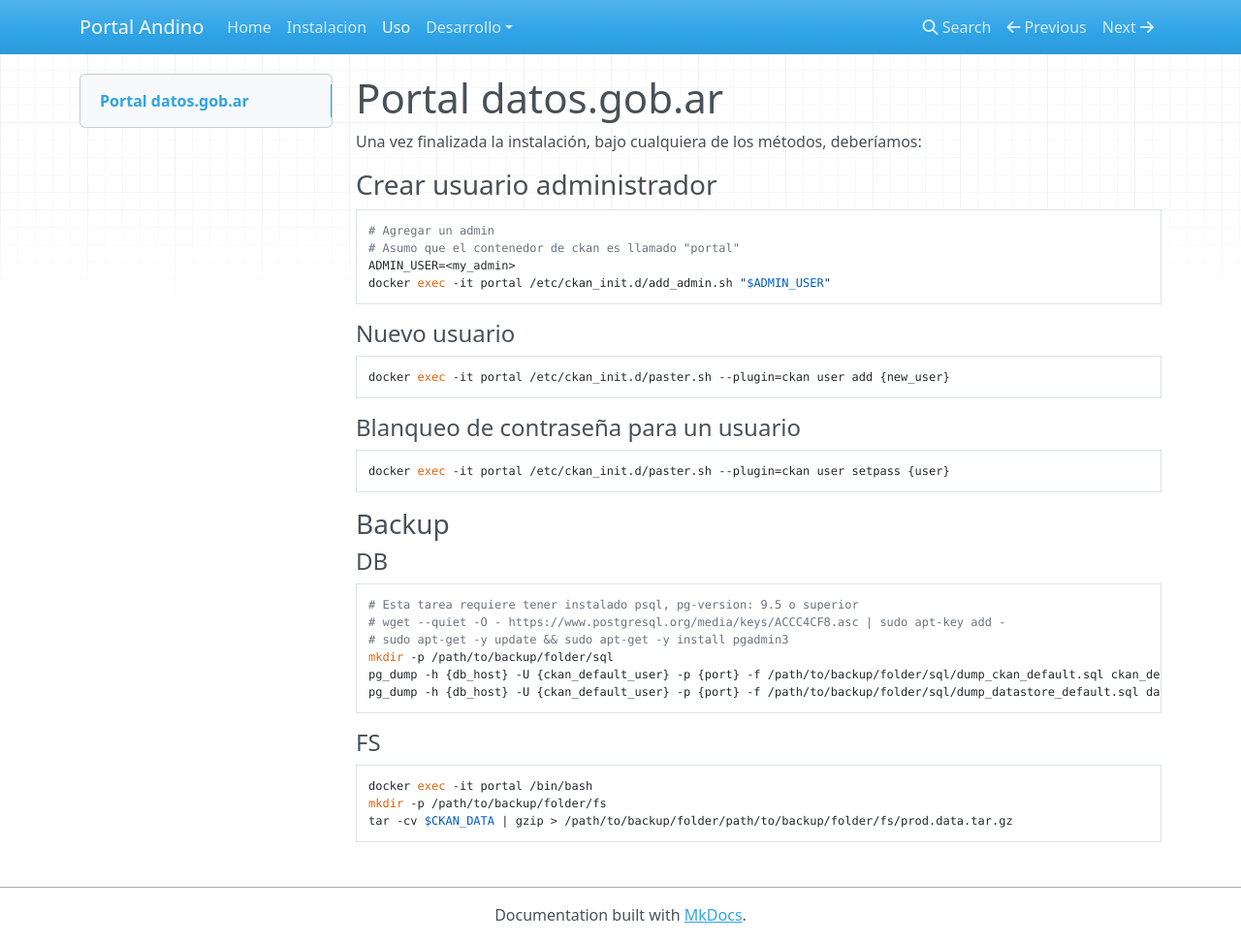
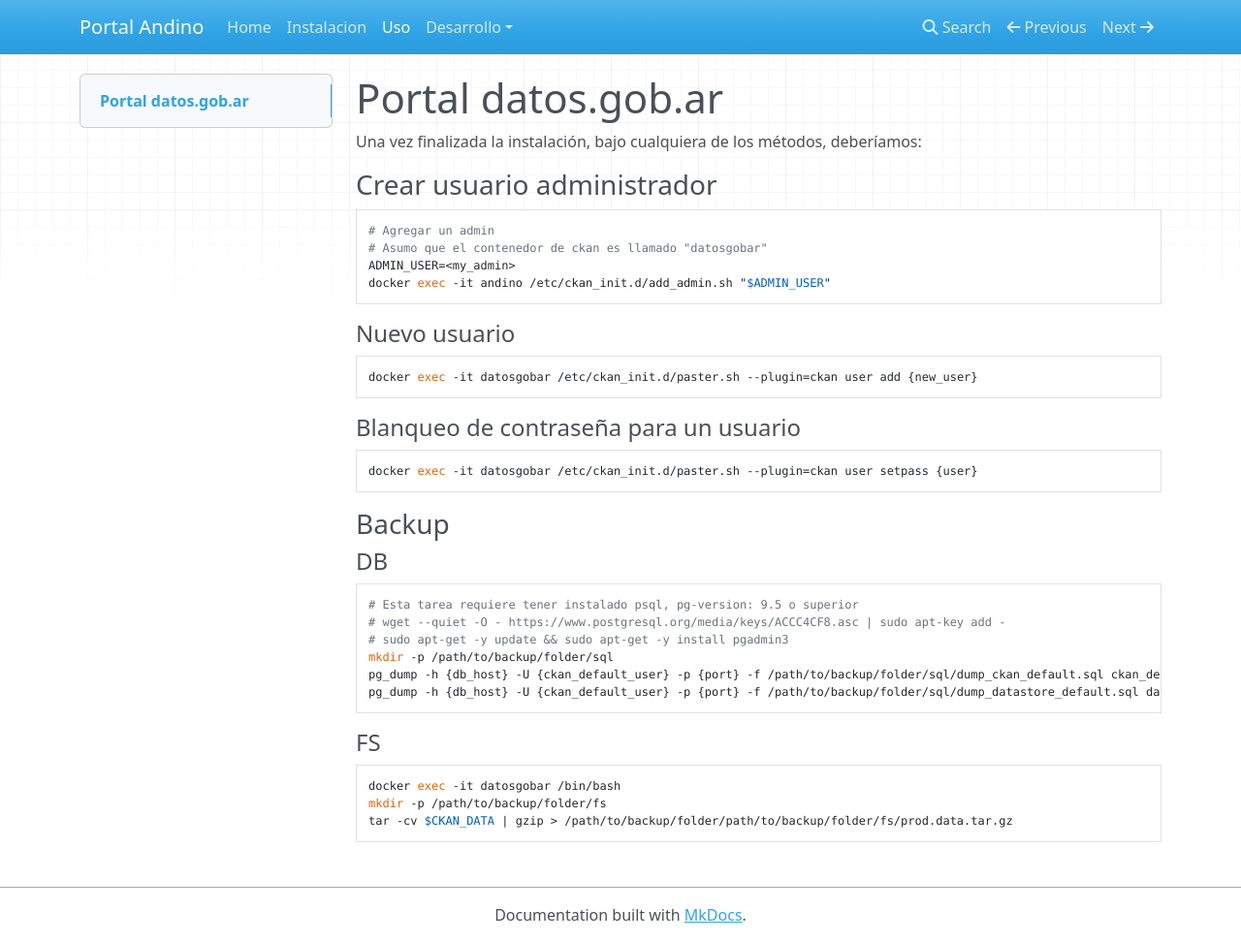
Before and after one commit to datosgobar/portal_datos.gob.ar, an MkDocs documentation site: the page built from docs/setup/usage.md, in a window 1280 px wide and 972 px high. Shown: the whole window at 97% size. Built offline with MkDocs 1.6.1, drawn with Linux system fonts in a browser that asks for light colours; nearby versions of some CDN libraries; old or Windows-style settings are respelled for this version of MkDocs.

Commit message:
Corrijo nombre de contenedor principal de la plataforma DatosGobAR, Cambio *portal* -> *datosgobar*

````diff
--- a/docs/setup/usage.md
+++ b/docs/setup/usage.md
@@ -6,20 +6,20 @@ Una vez finalizada la instalación, bajo cualquiera de los métodos, deberíamos
 
 ```bash
 # Agregar un admin
-# Asumo que el contenedor de ckan es llamado "portal"
+# Asumo que el contenedor de ckan es llamado "datosgobar"
 ADMIN_USER=<my_admin>
-docker exec -it portal /etc/ckan_init.d/add_admin.sh "$ADMIN_USER"
+docker exec -it andino /etc/ckan_init.d/add_admin.sh "$ADMIN_USER"
 ```
 
 #### Nuevo usuario
 
 ```bash
-docker exec -it portal /etc/ckan_init.d/paster.sh --plugin=ckan user add {new_user}
+docker exec -it datosgobar /etc/ckan_init.d/paster.sh --plugin=ckan user add {new_user}
 ```
 #### Blanqueo de contraseña para un usuario
 
 ```bash
-docker exec -it portal /etc/ckan_init.d/paster.sh --plugin=ckan user setpass {user}
+docker exec -it datosgobar /etc/ckan_init.d/paster.sh --plugin=ckan user setpass {user}
 ```
 
 ### Backup
@@ -37,7 +37,7 @@ pg_dump -h {db_host} -U {ckan_default_user} -p {port} -f /path/to/backup/folder/
 
 #### FS
 ```bash
-docker exec -it portal /bin/bash
+docker exec -it datosgobar /bin/bash
 mkdir -p /path/to/backup/folder/fs
 tar -cv $CKAN_DATA | gzip > /path/to/backup/folder/path/to/backup/folder/fs/prod.data.tar.gz
 ```
````
